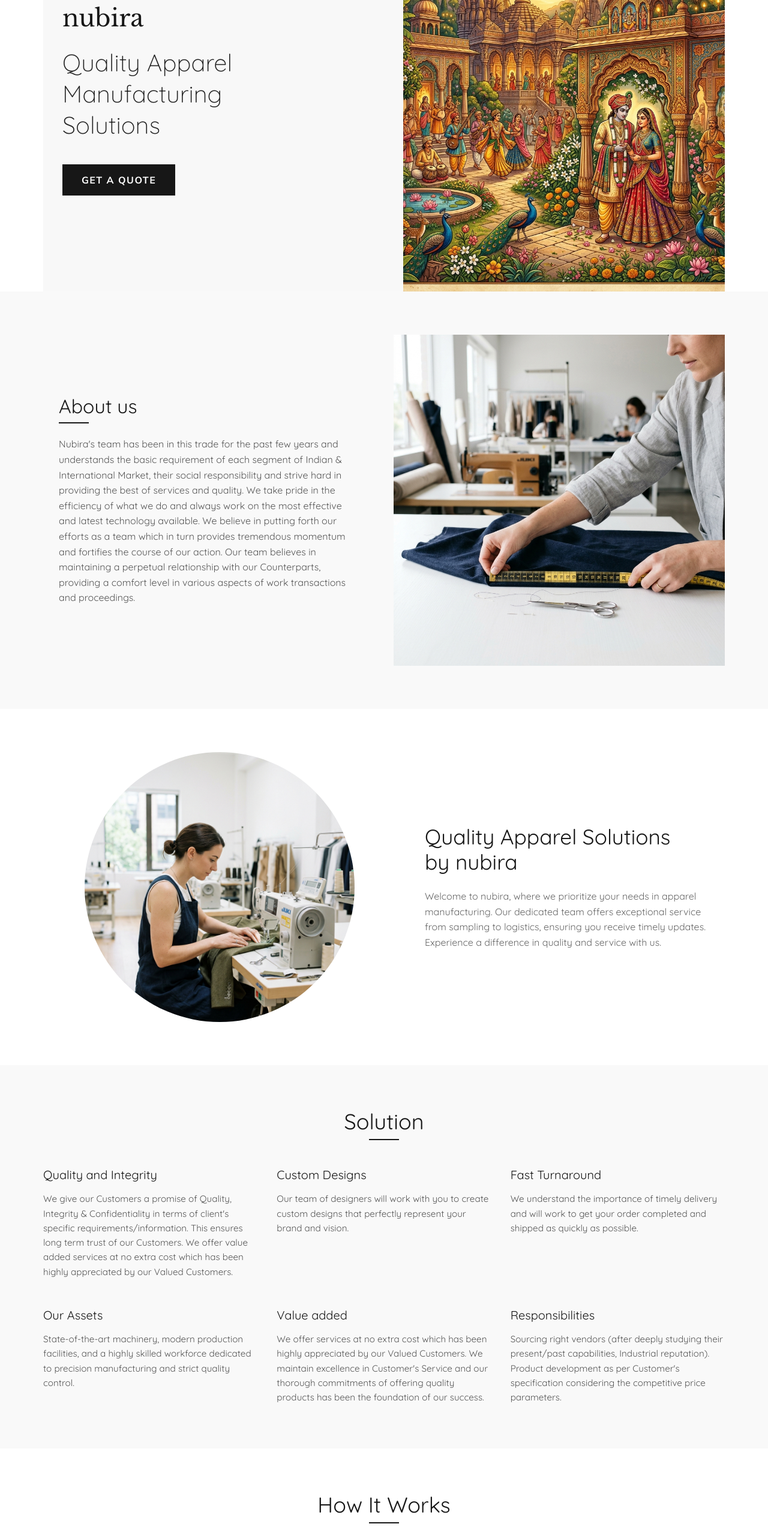
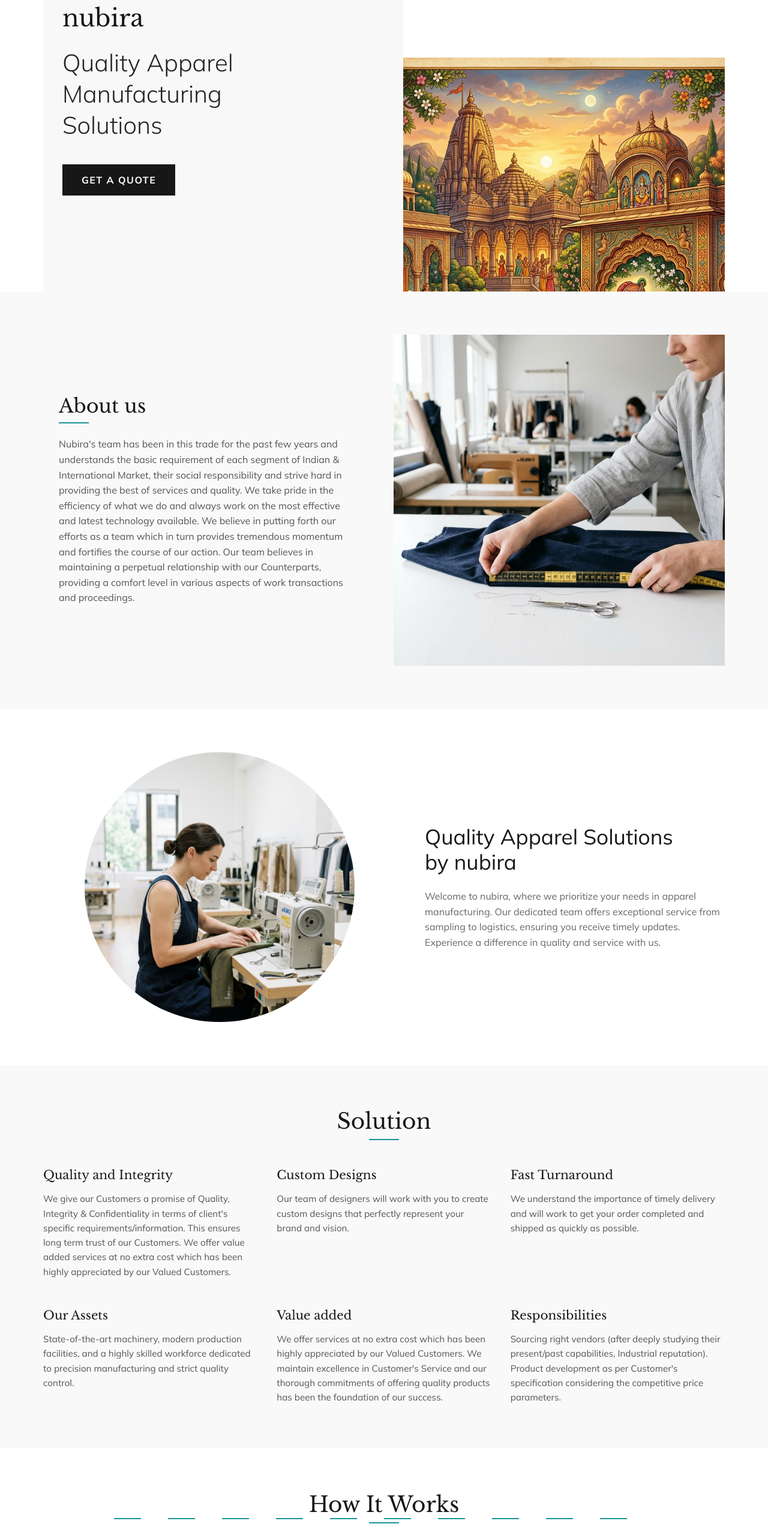
Before and after one commit to ANGA9/NubiraCreation, a React (Vite) app: page / in a window 1280 px wide. Shown: the part 220-2786 px from the top of the page at 60% size. Built offline with nearby package versions, Linux system fonts and the light colour scheme.

Commit message:
style: revert logo font to Dancing Script per user request

```diff
--- a/src/App.css
+++ b/src/App.css
@@ -111,9 +111,11 @@
 }
 .hero-image {
   width: 100%;
+  height: 120%;
   object-fit: cover;
   min-height: 400px;
   transition: transform 0.5s ease;
+  transform-origin: center;
 }
 .hero-image-wrapper:hover .hero-image {
   transform: scale(1.03);
@@ -140,7 +142,7 @@
   max-width: 500px;
 }
 .about-text-wrapper h3 {
-  font-family: var(--font-body);
+
   font-size: 2rem;
   margin-bottom: 2rem;
   position: relative;
@@ -153,7 +155,7 @@
   left: 0;
   width: 50px;
   height: 2px;
-  background-color: var(--primary-color);
+  background-color: var(--accent-color);
 }
 .about-image-wrapper {
   flex: 1;
@@ -216,9 +218,27 @@
   color: #666;
 }
 
+/* Vision & Values Dark Section */
+.vision-values {
+  background-color: var(--primary-color);
+  color: #fff;
+}
+.vision-values .section-title {
+  color: #fff;
+}
+.vision-values .circular-card h4 {
+  color: #fff;
+}
+.vision-values .circular-card p {
+  color: #ccc;
+}
+.vision-values .circular-image {
+  border: 4px solid rgba(255, 255, 255, 0.1);
+}
+
 /* Solutions Grid */
 .section-title {
-  font-family: var(--font-body);
+
   font-size: 1.75rem;
   margin-bottom: 2.5rem;
   position: relative;
@@ -239,7 +259,7 @@
   transform: translateX(-50%);
   width: 50px;
   height: 2px;
-  background-color: var(--primary-color);
+  background-color: var(--accent-color);
 }
 .solutions-grid {
   display: grid;
@@ -257,7 +277,7 @@
   }
 }
 .solution-item h4 {
-  font-family: var(--font-body);
+
   font-size: 1.25rem;
   font-weight: 400;
   margin-bottom: 1rem;
@@ -297,7 +317,7 @@
   margin: 0 auto 1rem;
 }
 .process-step h4 {
-  font-family: var(--font-body);
+
   font-size: 1.25rem;
   margin-bottom: 0.5rem;
   font-weight: 400;
@@ -340,8 +360,8 @@
   font-family: var(--font-heading);
   font-size: 1.5rem;
   font-weight: 700;
-  color: var(--primary-color);
-  border: 2px solid var(--primary-color);
+  color: var(--accent-color);
+  border: 2px solid var(--accent-color);
   border-radius: 50%;
   width: 80px;
   height: 80px;
@@ -368,7 +388,7 @@
   }
 }
 .circular-card h4 {
-  font-family: var(--font-body);
+
   font-size: 1.25rem;
   margin-bottom: 1rem;
   font-weight: 400;
@@ -414,7 +434,7 @@
   transform: scale(1.03);
 }
 .info-card h4 {
-  font-family: var(--font-body);
+
   font-size: 1.5rem;
   margin-bottom: 1rem;
   font-weight: 400;
@@ -463,7 +483,7 @@
 
 /* Contact Section */
 .contact-title {
-  font-family: var(--font-body);
+
   font-size: 1.5rem;
   margin-bottom: 2rem;
   font-weight: 400;
@@ -587,17 +607,45 @@
   left: 0;
   width: 40px;
   height: 40px;
-  border: 1px solid var(--primary-color);
   border-radius: 50%;
   pointer-events: none;
   z-index: 9999;
-  background-color: rgba(23, 23, 23, 0.05);
-  backdrop-filter: blur(2px);
-  -webkit-backdrop-filter: blur(2px);
+  background-color: #fff;
+  mix-blend-mode: difference;
+  display: none;
+  align-items: center;
+  justify-content: center;
+}
+.cursor-text {
+  font-family: var(--font-ui);
+  font-size: 0.6rem;
+  font-weight: 700;
+  color: #000;
+  letter-spacing: 0.05em;
+  opacity: 0;
+  transition: opacity 0.2s;
+}
+@media (min-width: 768px) {
+  .cursor-dot {
+    display: flex;
+  }
+}
+/* Process Timeline Connector */
+.process-connector {
   display: none;
 }
 @media (min-width: 768px) {
-  .cursor-dot {
+  .process-connector {
     display: block;
+    position: absolute;
+    top: 30px;
+    left: 12.5%;
+    width: 75%;
+    height: 2px;
+    z-index: 0;
+  }
+  .process-step {
+    position: relative;
+    z-index: 1;
   }
 }
--- a/src/App.tsx
+++ b/src/App.tsx
@@ -1,4 +1,4 @@
-import { motion } from 'framer-motion'
+import { motion, useScroll, useTransform, useReducedMotion } from 'framer-motion'
 import { useEffect, useState, useRef } from 'react'
 import type { ReactNode } from 'react'
 import './App.css'
@@ -6,9 +6,10 @@
 function MagneticButton({ children, href, className, ariaLabel }: { children: ReactNode, href: string, className: string, ariaLabel: string }) {
   const ref = useRef<HTMLAnchorElement>(null);
   const [position, setPosition] = useState({ x: 0, y: 0 });
+  const prefersReducedMotion = useReducedMotion();
 
   const handleMouse = (e: React.MouseEvent<HTMLAnchorElement>) => {
-    if (!ref.current) return;
+    if (prefersReducedMotion || !ref.current) return;
     const { clientX, clientY } = e;
     const { height, width, left, top } = ref.current.getBoundingClientRect();
     const middleX = clientX - (left + width / 2);
@@ -38,9 +39,27 @@
 }
 
 function App() {
+  const prefersReducedMotion = useReducedMotion();
+  const { scrollYProgress } = useScroll();
+  const heroParallaxY = useTransform(scrollYProgress, [0, 1], [0, prefersReducedMotion ? 0 : 250]);
+
   const fadeInUp = {
-    initial: { opacity: 0, y: 30 },
+    initial: { opacity: 0, y: prefersReducedMotion ? 0 : 30 },
     whileInView: { opacity: 1, y: 0 },
+    viewport: { once: true, margin: "-50px" },
+    transition: { duration: 0.6 }
+  }
+
+  const slideLeft = {
+    initial: { opacity: 0, x: prefersReducedMotion ? 0 : -40 },
+    whileInView: { opacity: 1, x: 0 },
+    viewport: { once: true, margin: "-50px" },
+    transition: { duration: 0.6 }
+  }
+
+  const slideRight = {
+    initial: { opacity: 0, x: prefersReducedMotion ? 0 : 40 },
+    whileInView: { opacity: 1, x: 0 },
     viewport: { once: true, margin: "-50px" },
     transition: { duration: 0.6 }
   }
@@ -48,53 +67,68 @@
   const staggerContainer = {
     initial: {},
     whileInView: {
-      transition: { staggerChildren: 0.1 }
+      transition: { staggerChildren: prefersReducedMotion ? 0 : 0.1 }
     },
     viewport: { once: true, margin: "-50px" }
   }
 
   const staggerItem = {
-    initial: { opacity: 0, y: 30 },
+    initial: { opacity: 0, y: prefersReducedMotion ? 0 : 30 },
     whileInView: { opacity: 1, y: 0, transition: { duration: 0.5 } }
+  }
+
+  const scaleInItem = {
+    initial: { opacity: 0, scale: prefersReducedMotion ? 1 : 0.8 },
+    whileInView: { opacity: 1, scale: 1, transition: { duration: 0.5 } }
   }
 
   const textRevealContainer = {
     hidden: { opacity: 0 },
     show: {
       opacity: 1,
-      transition: { staggerChildren: 0.15, delayChildren: 0.1 }
+      transition: { staggerChildren: prefersReducedMotion ? 0 : 0.15, delayChildren: 0.1 }
     }
   }
 
   const textRevealWord = {
-    hidden: { opacity: 0, y: 50 },
+    hidden: { opacity: 0, y: prefersReducedMotion ? 0 : 50 },
     show: { opacity: 1, y: 0, transition: { duration: 0.8 } }
   }
 
-  const [cursorState, setCursorState] = useState({ x: 0, y: 0, isHovering: false });
+  const lineDraw = {
+    hidden: { pathLength: 0, opacity: 0 },
+    show: { pathLength: 1, opacity: 1, transition: { duration: 1.5, ease: "easeInOut" } }
+  }
+
+  const [cursorState, setCursorState] = useState({ x: 0, y: 0, isHovering: false, isGallery: false });
 
   useEffect(() => {
+    if (prefersReducedMotion) return;
     const updateMousePosition = (e: MouseEvent) => {
-      const isHovering = !!(e.target as Element).closest('a, button, img, .icon-btn');
-      setCursorState({ x: e.clientX, y: e.clientY, isHovering });
+      const target = e.target as Element;
+      const isHovering = !!target.closest('a, button, img, .icon-btn');
+      const isGallery = !!target.closest('.gallery-item');
+      setCursorState({ x: e.clientX, y: e.clientY, isHovering, isGallery });
     };
     window.addEventListener('mousemove', updateMousePosition);
     return () => window.removeEventListener('mousemove', updateMousePosition);
-  }, []);
+  }, [prefersReducedMotion]);
 
   return (
     <>
-      <motion.div
-        className="cursor-dot"
-        animate={{
-          x: cursorState.x - 20,
-          y: cursorState.y - 20,
-          scale: cursorState.isHovering ? 1.8 : 1,
-          backgroundColor: cursorState.isHovering ? "rgba(26, 150, 150, 0.15)" : "rgba(23, 23, 23, 0.05)",
-          borderColor: cursorState.isHovering ? "transparent" : "var(--primary-color)"
-        }}
-        transition={{ type: "tween", ease: "backOut", duration: 0.15 }}
-      />
+      {!prefersReducedMotion && (
+        <motion.div
+          className="cursor-dot"
+          animate={{
+            x: cursorState.x - (cursorState.isHovering ? 40 : 20),
+            y: cursorState.y - (cursorState.isHovering ? 40 : 20),
+            scale: cursorState.isHovering ? 2 : 1
+          }}
+          transition={{ type: "tween", ease: "backOut", duration: 0.15 }}
+        >
+          <span className="cursor-text" style={{ opacity: cursorState.isGallery ? 1 : 0 }}>VIEW</span>
+        </motion.div>
+      )}
       <nav className="navbar">
         <div className="container nav-container">
           <div className="nav-logo">
@@ -136,14 +170,14 @@
             </motion.div>
           </motion.div>
           <motion.div className="hero-image-wrapper" initial={{ opacity: 0 }} animate={{ opacity: 1 }} transition={{ duration: 1, delay: 0.2 }}>
-            <img src="/hero.png" alt="Indian mythology style illustration" className="hero-image" />
+            <motion.img style={{ y: heroParallaxY }} src="/hero.png" alt="Indian mythology style illustration" className="hero-image" />
           </motion.div>
         </div>
       </section>
 
       <section className="about bg-light section-padding">
         <div className="container about-container">
-          <motion.div className="about-content" {...fadeInUp}>
+          <motion.div className="about-content" {...slideLeft}>
             <div className="about-text-wrapper">
               <h3>About us</h3>
               <p>
@@ -160,7 +194,7 @@
               </p>
             </div>
           </motion.div>
-          <motion.div className="about-image-wrapper" {...fadeInUp} transition={{ delay: 0.2, duration: 0.6 }}>
+          <motion.div className="about-image-wrapper" {...slideRight} transition={{ delay: 0.2, duration: 0.6 }}>
             <img src="/about.png" alt="Clean modern sewing studio" className="about-image" />
           </motion.div>
         </div>
@@ -168,12 +202,12 @@
 
       <section className="feature section-padding">
         <div className="container feature-container">
-          <motion.div className="feature-image-wrapper" {...fadeInUp}>
+          <motion.div className="feature-image-wrapper" {...slideLeft}>
             <div className="circular-image">
               <img src="/feature.png" alt="Women working at sewing machines" />
             </div>
           </motion.div>
-          <motion.div className="feature-content" {...fadeInUp} transition={{ delay: 0.2, duration: 0.6 }}>
+          <motion.div className="feature-content" {...slideRight} transition={{ delay: 0.2, duration: 0.6 }}>
             <h3>Quality Apparel Solutions<br />by nubira</h3>
             <p>
               Welcome to nubira, where we prioritize your needs in
@@ -220,9 +254,20 @@
 
       {/* Process Walkthrough Section */}
       <section className="process-section section-padding">
-        <div className="container">
+        <div className="container" style={{ position: 'relative' }}>
           <motion.h3 className="text-center section-title" {...fadeInUp}>How It Works</motion.h3>
           <motion.div className="process-grid" variants={staggerContainer} initial="initial" whileInView="whileInView" viewport={{ once: true, margin: "-50px" }}>
+
+            <div className="process-connector">
+              <motion.svg width="100%" height="2" preserveAspectRatio="none" viewBox="0 0 100 2">
+                <motion.line
+                  x1="0" y1="1" x2="100" y2="1"
+                  stroke="var(--accent-color)" strokeWidth="2" strokeDasharray="5,5"
+                  variants={lineDraw}
+                />
+              </motion.svg>
+            </div>
+
             <motion.div className="process-step" variants={staggerItem}>
               <div className="step-number">1</div>
               <h4>Design</h4>
@@ -254,15 +299,15 @@
           <div className="trust-content text-center">
             <motion.p className="moq-text" {...fadeInUp}><strong>Low Minimum Order Quantity (MOQ):</strong> Start your line with flexibility. We support low MOQs to help emerging and established brands scale efficiently.</motion.p>
             <motion.div className="certifications-row" variants={staggerContainer} initial="initial" whileInView="whileInView" viewport={{ once: true, margin: "-50px" }}>
-              <motion.div className="cert-badge" variants={staggerItem}>
+              <motion.div className="cert-badge" variants={scaleInItem}>
                 <span className="cert-icon">ISO</span>
                 <span className="cert-name">9001 Certified</span>
               </motion.div>
-              <motion.div className="cert-badge" variants={staggerItem}>
+              <motion.div className="cert-badge" variants={scaleInItem}>
                 <span className="cert-icon">GOTS</span>
                 <span className="cert-name">Organic Standards</span>
               </motion.div>
-              <motion.div className="cert-badge" variants={staggerItem}>
+              <motion.div className="cert-badge" variants={scaleInItem}>
                 <span className="cert-icon">OEKO</span>
                 <span className="cert-name">Tex Standard 100</span>
               </motion.div>
@@ -276,21 +321,21 @@
         <div className="container">
           <motion.h3 className="text-center section-title" {...fadeInUp}>Our Vision & Values</motion.h3>
           <motion.div className="circular-grid" variants={staggerContainer} initial="initial" whileInView="whileInView" viewport={{ once: true, margin: "-50px" }}>
-            <motion.div className="circular-card" variants={staggerItem}>
+            <motion.div className="circular-card" variants={scaleInItem}>
               <div className="circular-image">
                 <img src="/vision1.png" alt="Quality Above All" />
               </div>
               <h4>Quality Above All</h4>
               <p>Maintaining the highest standards in our apparel manufacturing. Our dedication to excellence sets us apart in the industry.</p>
             </motion.div>
-            <motion.div className="circular-card" variants={staggerItem}>
+            <motion.div className="circular-card" variants={scaleInItem}>
               <div className="circular-image">
                 <img src="/core1.png" alt="Integrity" />
               </div>
               <h4>Integrity</h4>
               <p>Honesty and transparency are at the forefront of nubira. We believe in fostering long-term trust with our clients and partners.</p>
             </motion.div>
-            <motion.div className="circular-card" variants={staggerItem}>
+            <motion.div className="circular-card" variants={scaleInItem}>
               <div className="circular-image">
                 <img src="/core3.png" alt="Customer Focus" />
               </div>
@@ -306,12 +351,12 @@
         <div className="container">
           <motion.h3 className="text-center section-title" {...fadeInUp}>Product and Sales</motion.h3>
           <motion.div className="two-col-grid" variants={staggerContainer} initial="initial" whileInView="whileInView" viewport={{ once: true, margin: "-50px" }}>
-            <motion.div className="info-card" variants={staggerItem}>
+            <motion.div className="info-card" variants={slideLeft}>
               <img src="/prod1.png" alt="Product" className="card-image" />
               <h4>Product</h4>
               <p>Offer a full spectrum of garments, including shirts, t-shirts, dresses for all men's, women's, and kids' & bed sheets, cushion covers, and other home furnishing item ensuring you can cater to diverse demographics and seasonal demands.</p>
             </motion.div>
-            <motion.div className="info-card" variants={staggerItem}>
+            <motion.div className="info-card" variants={slideRight}>
               <img src="/prod2.png" alt="Sales" className="card-image" />
               <h4>Sales</h4>
               <p>
--- a/src/index.css
+++ b/src/index.css
@@ -1,12 +1,13 @@
 :root {
   --primary-color: #171717; /* Off-black */
+  --accent-color: #1a9696; /* Teal */
   --text-color: #333333;
   --bg-color: #ffffff;
   --bg-secondary: #f9f9f9;
   --border-color: #eaeaea;
 
   --font-heading: 'Libre Baskerville', serif;
-  --font-body: 'Quicksand', sans-serif;
+  --font-body: 'Mulish', sans-serif;
   --font-nav: 'Mulish', sans-serif;
 
   font-family: var(--font-body);
```
